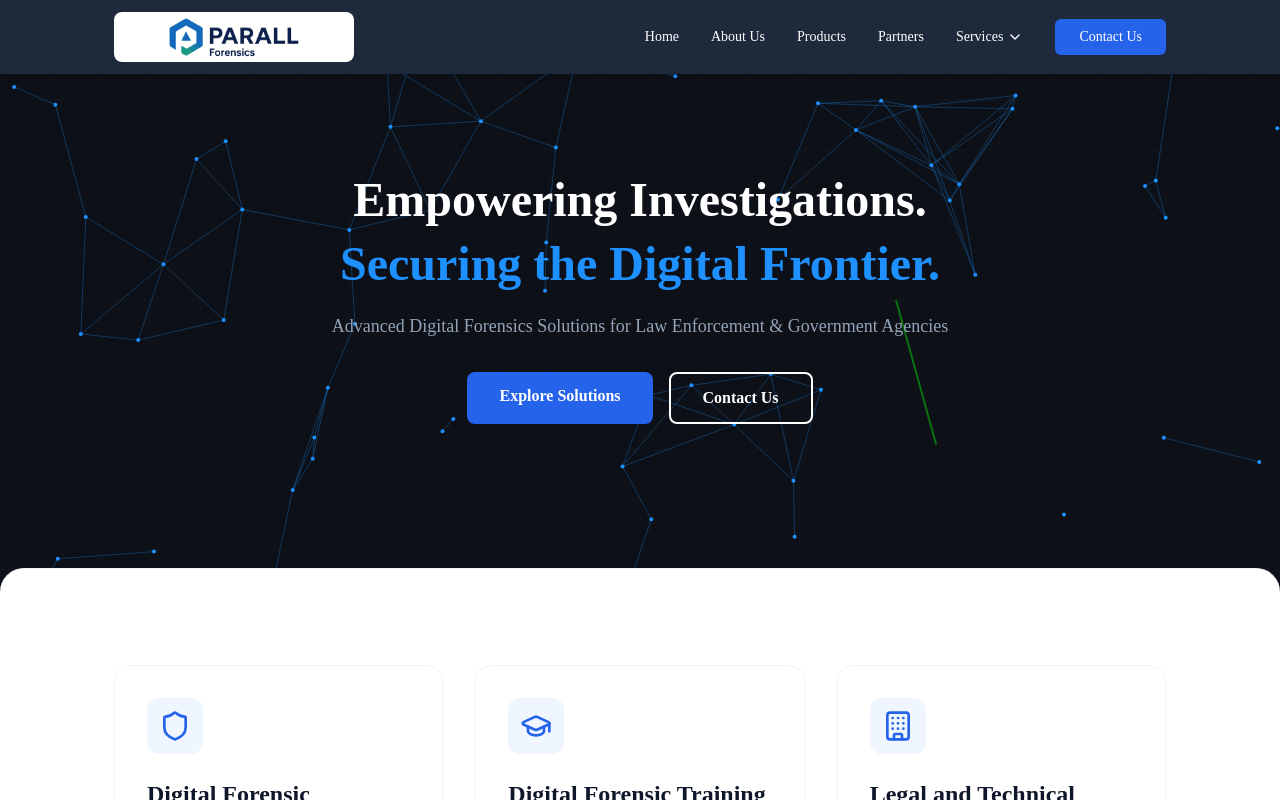
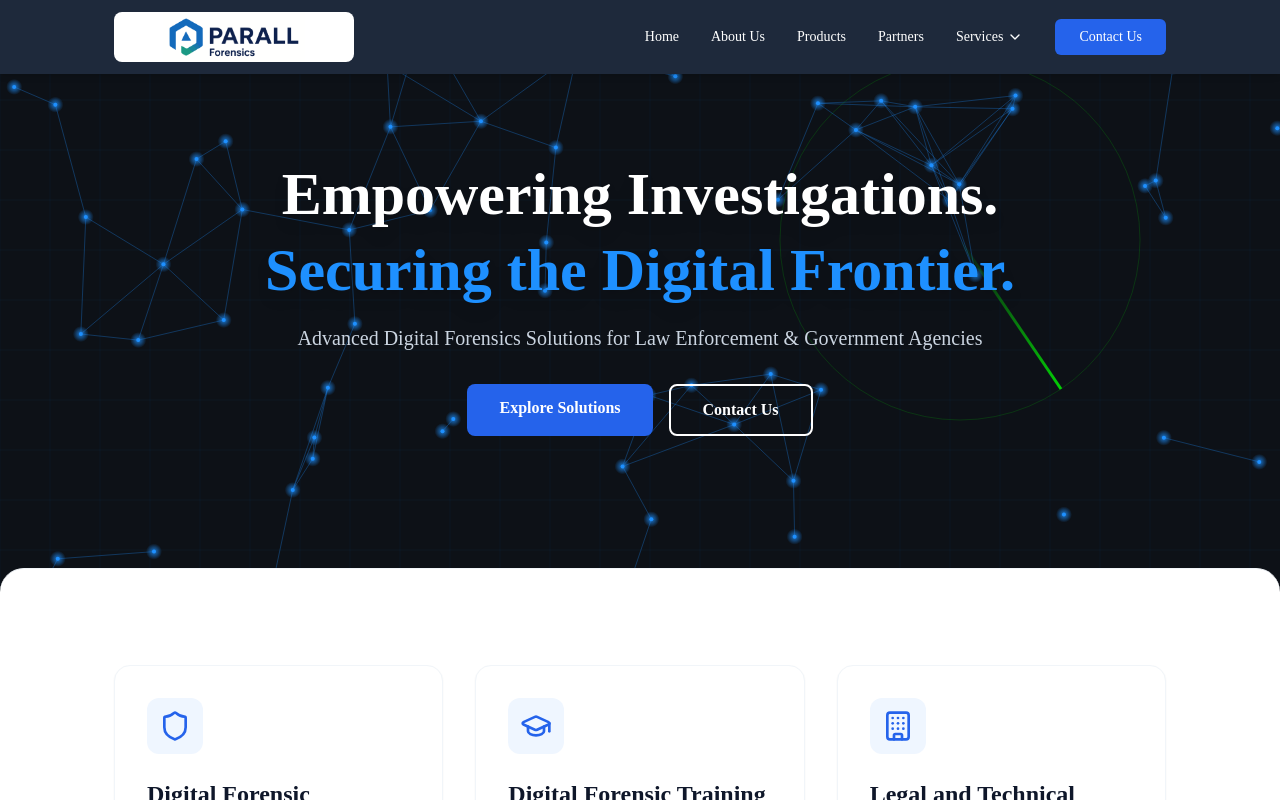
Before and after one commit to varuntejreddy03/parallforensics, a Next.js app: page / in a window 1280 px wide. Shown: the top 800 px of the page. Built offline with nearby package versions, Linux system fonts and the light colour scheme.

Commit message:
Enhance hero animations with particle glow, radar trail, pulsing cursors, and button hover effects

```diff
--- a/src/components/HeroAnimation.tsx
+++ b/src/components/HeroAnimation.tsx
@@ -77,12 +77,21 @@ export function HeroAnimation() {
         ctx.stroke();
       }
 
-      // Particles
+      // Particles with glow
       particles.forEach((p) => {
         p.x += p.vx;
         p.y += p.vy;
         if (p.x < 0 || p.x > canvas.width) p.vx *= -1;
         if (p.y < 0 || p.y > canvas.height) p.vy *= -1;
+
+        // Glow effect
+        const gradient = ctx.createRadialGradient(p.x, p.y, 0, p.x, p.y, 8);
+        gradient.addColorStop(0, "rgba(30, 144, 255, 0.8)");
+        gradient.addColorStop(1, "rgba(30, 144, 255, 0)");
+        ctx.fillStyle = gradient;
+        ctx.beginPath();
+        ctx.arc(p.x, p.y, 8, 0, Math.PI * 2);
+        ctx.fill();
 
         ctx.fillStyle = "#1e90ff";
         ctx.beginPath();
@@ -132,17 +141,28 @@ export function HeroAnimation() {
         return false;
       });
 
-      // Radar sweep
+      // Radar sweep with glow trail
       if (timestamp - lastRadarTime > 5000) {
         radarAngle = 0;
         lastRadarTime = timestamp;
       }
-      radarAngle += 0.02;
-      const radarX = canvas.width * 0.7;
-      const radarY = canvas.height * 0.5;
-      const radarRadius = 150;
-      ctx.strokeStyle = "rgba(0, 255, 0, 0.4)";
-      ctx.lineWidth = 2;
+      radarAngle += 0.015;
+      const radarX = canvas.width * 0.75;
+      const radarY = canvas.height * 0.4;
+      const radarRadius = 180;
+
+      // Glow trail
+      const gradient = ctx.createLinearGradient(
+        radarX,
+        radarY,
+        radarX + Math.cos(radarAngle) * radarRadius,
+        radarY + Math.sin(radarAngle) * radarRadius
+      );
+      gradient.addColorStop(0, "rgba(0, 255, 0, 0)");
+      gradient.addColorStop(0.5, "rgba(0, 255, 0, 0.4)");
+      gradient.addColorStop(1, "rgba(0, 255, 0, 0.8)");
+      ctx.strokeStyle = gradient;
+      ctx.lineWidth = 3;
       ctx.beginPath();
       ctx.moveTo(radarX, radarY);
       ctx.lineTo(
@@ -151,7 +171,14 @@ export function HeroAnimation() {
       );
       ctx.stroke();
 
-      // Cursors
+      // Radar circle
+      ctx.strokeStyle = "rgba(0, 255, 0, 0.15)";
+      ctx.lineWidth = 1;
+      ctx.beginPath();
+      ctx.arc(radarX, radarY, radarRadius, 0, Math.PI * 2);
+      ctx.stroke();
+
+      // Cursors with pulse effect
       if (timestamp - lastCursorTime > 2000) {
         cursors.push({
           x: Math.random() * canvas.width,
@@ -165,10 +192,12 @@ export function HeroAnimation() {
       cursors = cursors.filter((c) => {
         c.life += 16;
         c.opacity = Math.max(0, 1 - c.life / 2000);
+        const pulse = Math.sin(c.life / 100) * 0.3 + 0.7;
         if (c.opacity > 0) {
-          ctx.strokeStyle = `rgba(30, 144, 255, ${c.opacity})`;
+          ctx.strokeStyle = `rgba(30, 144, 255, ${c.opacity * pulse})`;
           ctx.lineWidth = 2;
-          ctx.strokeRect(c.x - 5, c.y - 5, 10, 10);
+          ctx.strokeRect(c.x - 6, c.y - 6, 12, 12);
+          ctx.strokeRect(c.x - 4, c.y - 4, 8, 8);
           return true;
         }
         return false;
@@ -195,25 +224,25 @@ export function HeroAnimation() {
     <div className="relative w-full min-h-[600px] overflow-hidden">
       <canvas ref={canvasRef} className="absolute inset-0 w-full h-full" />
       <div className="relative z-10 flex flex-col items-center justify-center min-h-[600px] px-6 text-center">
-        <h1 className="text-5xl font-bold text-white mb-4 animate-fade-in">
+        <h1 className="text-4xl sm:text-5xl md:text-6xl font-bold text-white mb-4 animate-fade-in drop-shadow-lg">
           Empowering Investigations.
         </h1>
-        <h2 className="text-5xl font-bold text-[#1e90ff] mb-6 animate-fade-in-delay-1">
+        <h2 className="text-4xl sm:text-5xl md:text-6xl font-bold text-[#1e90ff] mb-6 animate-fade-in-delay-1 drop-shadow-lg">
           Securing the Digital Frontier.
         </h2>
-        <p className="text-lg text-slate-400 max-w-3xl mb-8 animate-fade-in-delay-2">
+        <p className="text-base sm:text-lg md:text-xl text-slate-300 max-w-3xl mb-8 animate-fade-in-delay-2">
           Advanced Digital Forensics Solutions for Law Enforcement & Government Agencies
         </p>
-        <div className="flex gap-4 animate-fade-in-delay-3">
+        <div className="flex flex-col sm:flex-row gap-4 animate-fade-in-delay-3">
           <Link
             href="/services/digital-forensic-solutions"
-            className="bg-blue-600 hover:bg-blue-700 text-white px-8 py-3 rounded-lg font-semibold transition-colors"
+            className="bg-blue-600 hover:bg-blue-700 text-white px-8 py-3 rounded-lg font-semibold transition-all hover:scale-105 hover:shadow-lg hover:shadow-blue-500/50"
           >
             Explore Solutions
           </Link>
           <Link
             href="/contact"
-            className="border-2 border-white text-white hover:bg-white hover:text-slate-900 px-8 py-3 rounded-lg font-semibold transition-colors"
+            className="border-2 border-white text-white hover:bg-white hover:text-slate-900 px-8 py-3 rounded-lg font-semibold transition-all hover:scale-105"
           >
             Contact Us
           </Link>
```
